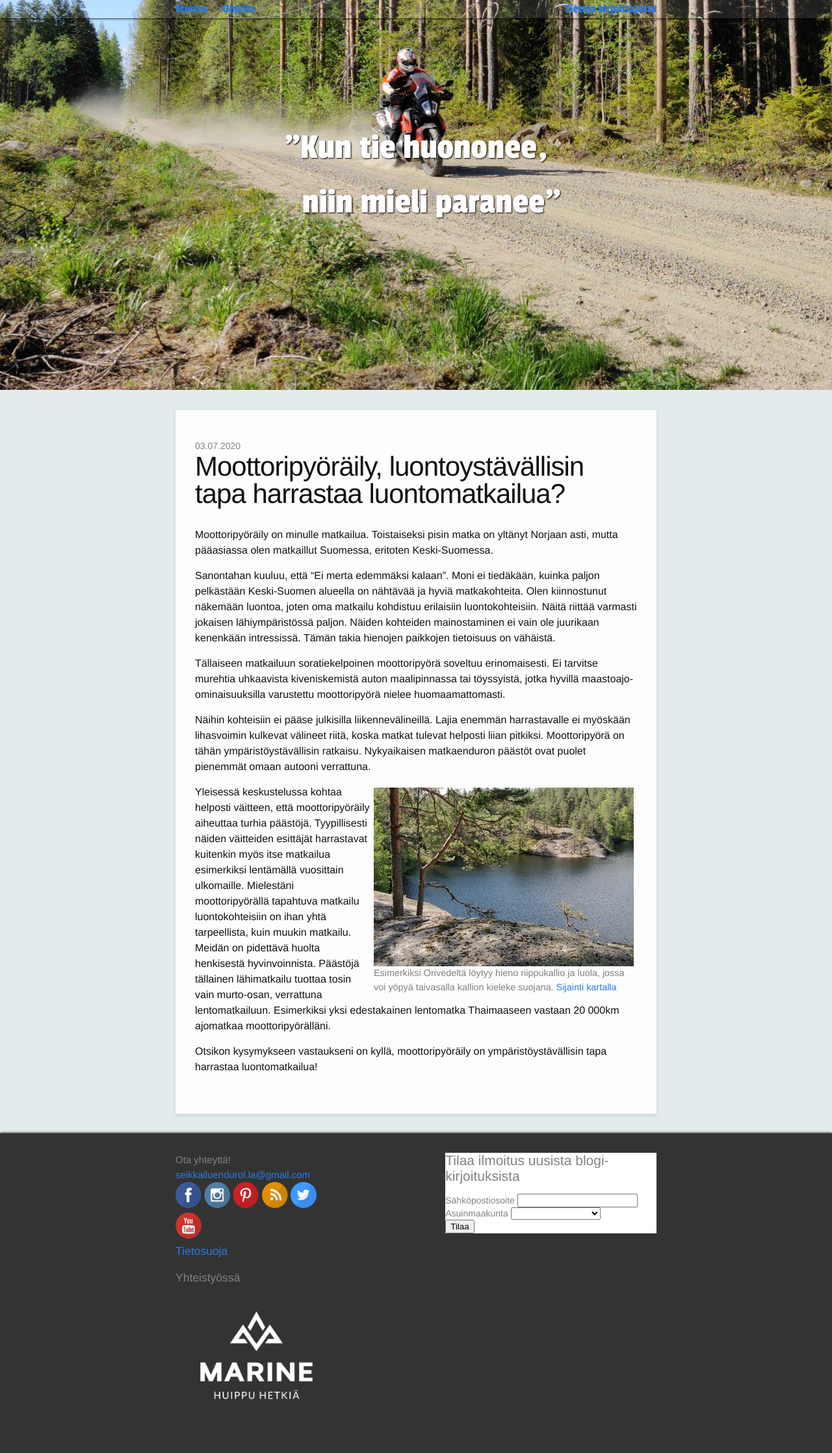
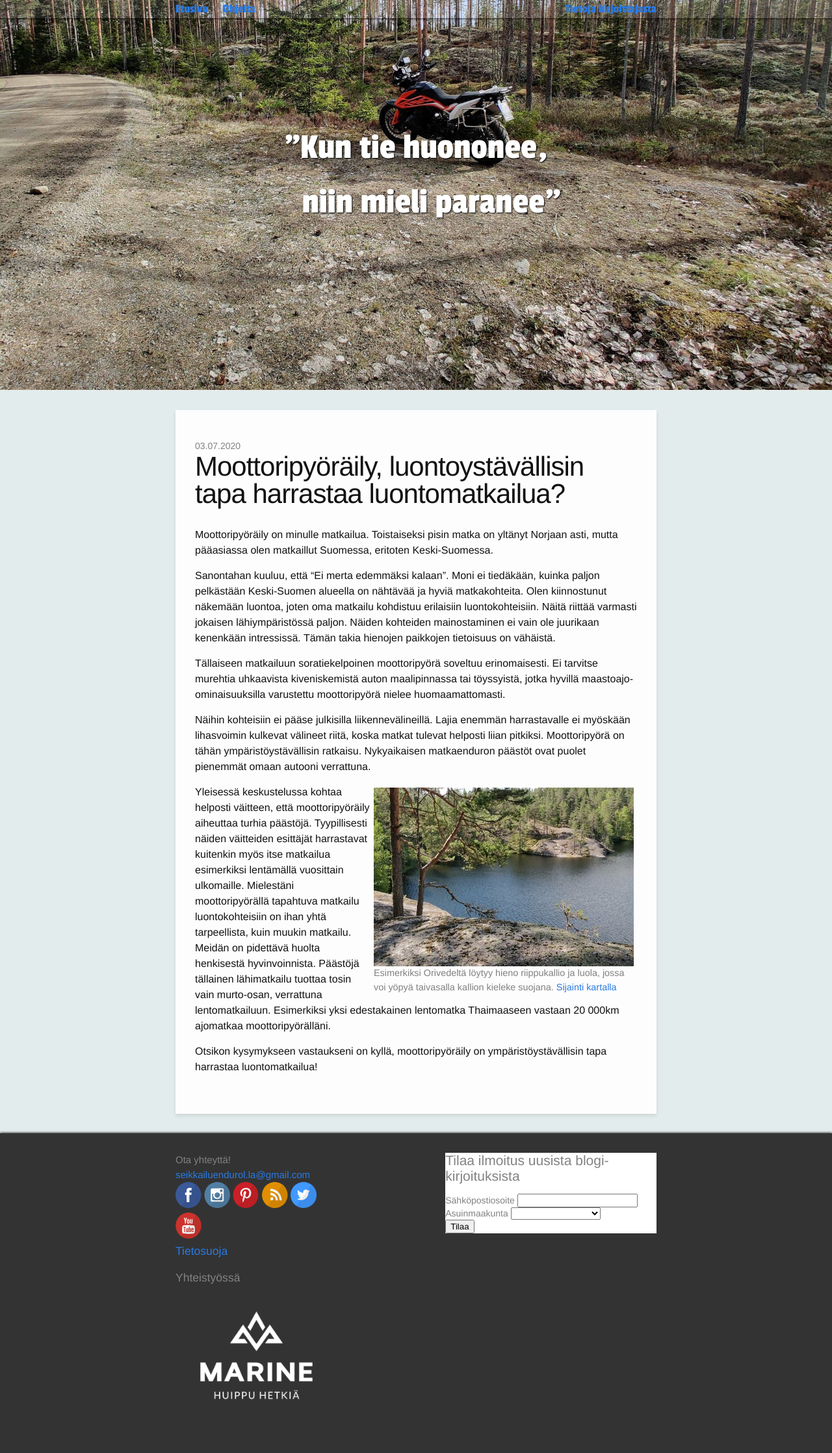
Before and after one commit to seikkailuendurolla/seikkailuendurolla.github.io, a Jekyll site: the page built from _posts/2020-07-03-moottoripyoraily-luontoystavallisin-tapa-harrastaa-luontomatkailua.md, in a window 1280 px wide. Shown: the whole page at 65% size. Built offline with Jekyll 4.4.1, drawn with Linux system fonts in a browser that asks for light colours; some web fonts are replaced; comment, search, counter and statistics services are not loaded.

Commit message:
Kuvien vaihto

```diff
--- a/_posts/2020-07-03-moottoripyoraily-luontoystavallisin-tapa-harrastaa-luontomatkailua.md
+++ b/_posts/2020-07-03-moottoripyoraily-luontoystavallisin-tapa-harrastaa-luontomatkailua.md
@@ -2,9 +2,9 @@
 layout: post
 title: "Moottoripyöräily, luontoystävällisin tapa harrastaa luontomatkailua?"
 header_slogan_class: white
-header_image_style: "background-image: url('/assets/ktm-790-adventure-5.jpg');"
-post_image: /assets/ktm-790-adventure-5.jpg
-image: /assets/ktm-790-adventure-4.jpg
+header_image_style: "background-image: url('/assets/luonto-2.jpg');"
+post_image: /assets/luonto-2.jpg
+image: /assets/luonto-1.jpg
 keywords: "moottoripyöräily, matkaenduro, seikkailu endurolla, ktm, adventure, 790"
 description: Moottoripyöräily on minulle matkailua. Toistaiseksi pisin matka on yltänyt Norjaan asti, mutta pääasiassa olen matkaillut Suomessa, eritoten Keski-Suomessa.
 excerpt_separator: <!--more-->
```
Also changed, not shown: assets/luonto-2.jpg (added).
